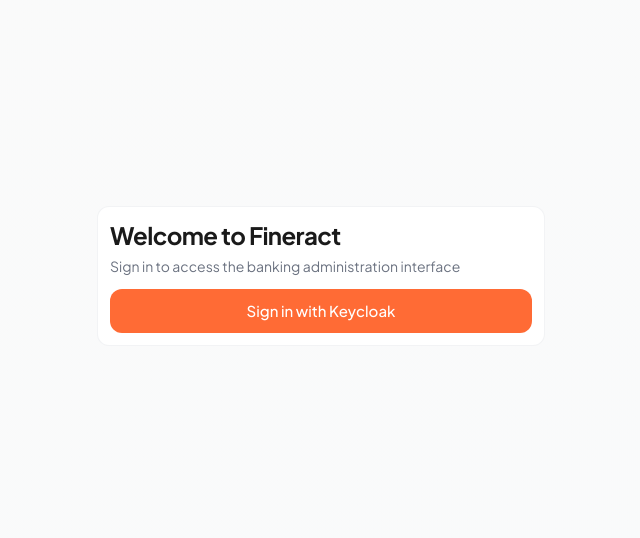
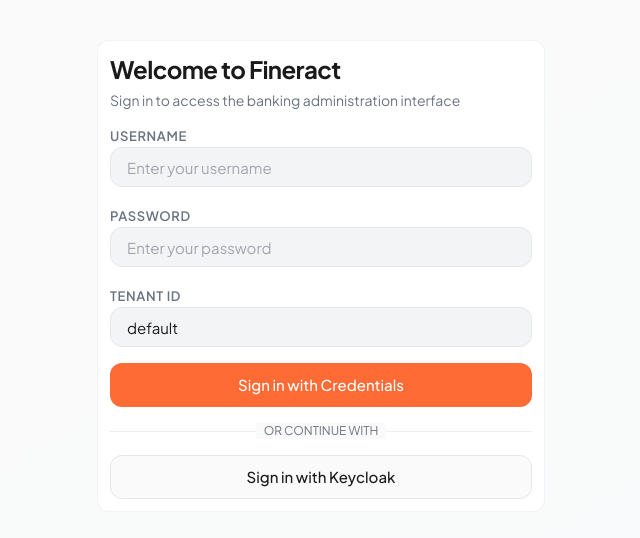
Before and after one commit to Taalam-Innovations-KE/fineract-ui, a Next.js app: page /auth/signin in a window 1280 px wide. Shown: the part 124-662 px from the top of the page, without its empty margins (319-959 px from the left). Built offline with nearby package versions, Linux system fonts and the light colour scheme; no server answers.

Commit message:
feat: add username/password credentials authentication alongside keycloak

```diff
--- a/src/app/auth/signin/page.tsx
+++ b/src/app/auth/signin/page.tsx
@@ -1,11 +1,14 @@
 import { signIn } from "@/auth";
 import { Button } from "@/components/ui/button";
 import { Card, CardContent, CardDescription, CardHeader, CardTitle } from "@/components/ui/card";
+import { Input } from "@/components/ui/input";
+import { Label } from "@/components/ui/label";
+import { Separator } from "@/components/ui/separator";
 
 export default function SignInPage({
   searchParams,
 }: {
-  searchParams: { callbackUrl?: string };
+  searchParams: { callbackUrl?: string; error?: string };
 }) {
   return (
     <div className="flex min-h-screen items-center justify-center bg-gradient-to-br from-background to-muted p-4">
@@ -16,7 +19,78 @@
             Sign in to access the banking administration interface
           </CardDescription>
         </CardHeader>
-        <CardContent>
+        <CardContent className="space-y-4">
+          {searchParams.error && (
+            <div className="rounded-md bg-destructive/10 p-3 text-sm text-destructive">
+              Authentication failed. Please check your credentials.
+            </div>
+          )}
+
+          {/* Credentials Form */}
+          <form
+            action={async (formData: FormData) => {
+              "use server";
+              const username = formData.get("username");
+              const password = formData.get("password");
+              const tenantId = formData.get("tenantId") || "default";
+
+              await signIn("credentials", {
+                username,
+                password,
+                tenantId,
+                redirectTo: searchParams.callbackUrl || "/config",
+              });
+            }}
+            className="space-y-4"
+          >
+            <div className="space-y-2">
+              <Label htmlFor="username">Username</Label>
+              <Input
+                id="username"
+                name="username"
+                type="text"
+                placeholder="Enter your username"
+                required
+              />
+            </div>
+
+            <div className="space-y-2">
+              <Label htmlFor="password">Password</Label>
+              <Input
+                id="password"
+                name="password"
+                type="password"
+                placeholder="Enter your password"
+                required
+              />
+            </div>
+
+            <div className="space-y-2">
+              <Label htmlFor="tenantId">Tenant ID</Label>
+              <Input
+                id="tenantId"
+                name="tenantId"
+                type="text"
+                placeholder="default"
+                defaultValue="default"
+              />
+            </div>
+
+            <Button type="submit" className="w-full" size="lg">
+              Sign in with Credentials
+            </Button>
+          </form>
+
+          <div className="relative">
+            <div className="absolute inset-0 flex items-center">
+              <Separator />
+            </div>
+            <div className="relative flex justify-center text-xs uppercase">
+              <span className="bg-background px-2 text-muted-foreground">Or continue with</span>
+            </div>
+          </div>
+
+          {/* Keycloak Form */}
           <form
             action={async () => {
               "use server";
@@ -25,7 +99,7 @@
               });
             }}
           >
-            <Button type="submit" className="w-full" size="lg">
+            <Button type="submit" variant="outline" className="w-full" size="lg">
               Sign in with Keycloak
             </Button>
           </form>
--- a/src/auth.ts
+++ b/src/auth.ts
@@ -1,9 +1,80 @@
 import NextAuth from "next-auth";
 import Keycloak from "next-auth/providers/keycloak";
+import Credentials from "next-auth/providers/credentials";
 import type { NextAuthConfig } from "next-auth";
+
+/**
+ * Authenticate user against Fineract API using basic auth
+ */
+async function authenticateWithFineract(username: string, password: string, tenantId: string = "default") {
+  const FINERACT_BASE_URL = process.env.FINERACT_BASE_URL || 'https://demo.fineract.dev/fineract-provider/api';
+
+  try {
+    const authHeader = Buffer.from(`${username}:${password}`).toString('base64');
+
+    // Try to authenticate by fetching user data
+    const response = await fetch(`${FINERACT_BASE_URL}/v1/self/user`, {
+      method: 'GET',
+      headers: {
+        'Authorization': `Basic ${authHeader}`,
+        'fineract-platform-tenantid': tenantId,
+        'Content-Type': 'application/json',
+      },
+      cache: 'no-store',
+    });
+
+    if (!response.ok) {
+      return null;
+    }
+
+    const userData = await response.json();
+
+    return {
+      id: userData.userId?.toString() || username,
+      username: userData.username || username,
+      email: userData.email || `${username}@fineract.local`,
+      name: `${userData.firstname || ''} ${userData.lastname || ''}`.trim() || username,
+      roles: userData.roles || [],
+      tenantId,
+    };
+  } catch (error) {
+    console.error('Fineract authentication error:', error);
+    return null;
+  }
+}
 
 export const authConfig: NextAuthConfig = {
   providers: [
+    Credentials({
+      id: "credentials",
+      name: "Username & Password",
+      credentials: {
+        username: { label: "Username", type: "text" },
+        password: { label: "Password", type: "password" },
+        tenantId: { label: "Tenant ID", type: "text" },
+      },
+      async authorize(credentials) {
+        if (!credentials?.username || !credentials?.password) {
+          return null;
+        }
+
+        const user = await authenticateWithFineract(
+          credentials.username as string,
+          credentials.password as string,
+          (credentials.tenantId as string) || "default"
+        );
+
+        // Store credentials securely in the user object (will be encrypted in JWT)
+        if (user) {
+          return {
+            ...user,
+            credentials: Buffer.from(`${credentials.username}:${credentials.password}`).toString('base64'),
+          };
+        }
+
+        return user;
+      },
+    }),
     Keycloak({
       clientId: process.env.AUTH_KEYCLOAK_ID!,
       clientSecret: process.env.AUTH_KEYCLOAK_SECRET!,
@@ -11,20 +82,33 @@
     }),
   ],
   callbacks: {
-    async jwt({ token, account, profile }) {
-      // Persist the access_token and id_token from Keycloak to the token
-      if (account) {
+    async jwt({ token, account, profile, user }) {
+      // For Keycloak provider
+      if (account?.provider === "keycloak") {
         token.accessToken = account.access_token;
         token.idToken = account.id_token;
         token.refreshToken = account.refresh_token;
         token.expiresAt = account.expires_at;
+        token.provider = "keycloak";
+
+        if (profile) {
+          token.email = profile.email;
+          token.name = profile.name;
+          token.roles = (profile as any).roles || [];
+        }
       }
 
-      // Add custom user info from Keycloak profile
-      if (profile) {
-        token.email = profile.email;
-        token.name = profile.name;
-        token.roles = (profile as any).roles || [];
+      // For Credentials provider
+      if (account?.provider === "credentials" && user) {
+        token.username = (user as any).username;
+        token.email = user.email;
+        token.name = user.name;
+        token.roles = (user as any).roles || [];
+        token.tenantId = (user as any).tenantId || "default";
+        token.provider = "credentials";
+        // Store password hash or encrypted password in token (JWT is already encrypted)
+        // This is necessary for Fineract basic auth which requires username:password
+        token.credentials = (user as any).credentials;
       }
 
       return token;
@@ -36,6 +120,10 @@
         session.idToken = token.idToken as string;
         session.refreshToken = token.refreshToken as string;
         session.expiresAt = token.expiresAt as number;
+        session.provider = token.provider as string;
+        session.username = token.username as string;
+        session.tenantId = token.tenantId as string;
+        session.credentials = token.credentials as string;
 
         if (session.user) {
           session.user.email = token.email as string;
--- a/src/lib/auth/session.ts
+++ b/src/lib/auth/session.ts
@@ -30,6 +30,19 @@
   return session.accessToken;
 }
 
+export async function getUserCredentials() {
+  const session = await getSession();
+
+  if (!session?.username) {
+    throw new Error("No user credentials available");
+  }
+
+  return {
+    username: session.username,
+    tenantId: session.tenantId || "default",
+  };
+}
+
 export function hasRole(session: { user?: { roles?: string[] } } | null, role: string): boolean {
   return session?.user?.roles?.includes(role) ?? false;
 }
--- a/src/lib/fineract/client.server.ts
+++ b/src/lib/fineract/client.server.ts
@@ -1,5 +1,5 @@
 import 'server-only';
-import { getAccessToken } from '@/lib/auth/session';
+import { getSession, getAccessToken, getUserCredentials } from '@/lib/auth/session';
 
 /**
  * Server-side Fineract client
@@ -13,38 +13,51 @@
 interface FineractRequestOptions {
   method?: string;
   body?: any;
-  tenantId: string;
+  tenantId?: string; // Made optional - will use session tenantId if not provided
   headers?: Record<string, string>;
   useBasicAuth?: boolean; // Optional flag to use basic auth instead of bearer token
 }
 
 /**
  * Makes authenticated requests to Fineract API
- * By default, uses the user's access token from the session.
- * Set useBasicAuth=true to use basic authentication instead.
+ * Automatically detects authentication method based on session:
+ * - For Keycloak provider: Uses Bearer token
+ * - For Credentials provider: Uses Basic auth with user's credentials
+ * - Fallback: Uses service-level basic auth from environment variables
  */
 export async function fineractFetch<T = any>(
   path: string,
   options: FineractRequestOptions
 ): Promise<T> {
-  const { method = 'GET', body, tenantId, headers = {}, useBasicAuth = false } = options;
+  const { method = 'GET', body, headers = {}, useBasicAuth = false } = options;
 
   let authHeader: string;
+  let tenantId = options.tenantId;
 
   if (useBasicAuth) {
     // Use Basic Auth for service-level operations
     const basicAuth = Buffer.from(`${FINERACT_USERNAME}:${FINERACT_PASSWORD}`).toString('base64');
     authHeader = `Basic ${basicAuth}`;
+    tenantId = tenantId || 'default';
   } else {
-    // Use Bearer token from user session
-    try {
-      const accessToken = await getAccessToken();
-      authHeader = `Bearer ${accessToken}`;
-    } catch (error) {
-      // Fallback to basic auth if no session token is available
-      console.warn('No access token available, falling back to basic auth');
+    // Get session to determine authentication method
+    const session = await getSession();
+
+    if (session?.provider === 'keycloak' && session?.accessToken) {
+      // Use Keycloak Bearer token
+      authHeader = `Bearer ${session.accessToken}`;
+      tenantId = tenantId || session.tenantId || 'default';
+    } else if (session?.provider === 'credentials' && session?.credentials) {
+      // Use user's credentials with Basic Auth
+      // The credentials are stored as base64-encoded username:password in the JWT
+      authHeader = `Basic ${session.credentials}`;
+      tenantId = tenantId || session.tenantId || 'default';
+    } else {
+      // Fallback to service-level basic auth
+      console.warn('No session found or unknown provider, using service-level auth');
       const basicAuth = Buffer.from(`${FINERACT_USERNAME}:${FINERACT_PASSWORD}`).toString('base64');
       authHeader = `Basic ${basicAuth}`;
+      tenantId = tenantId || 'default';
     }
   }
 
```
Also changed, not shown: src/types/next-auth.d.ts (+11 -0 lines).
